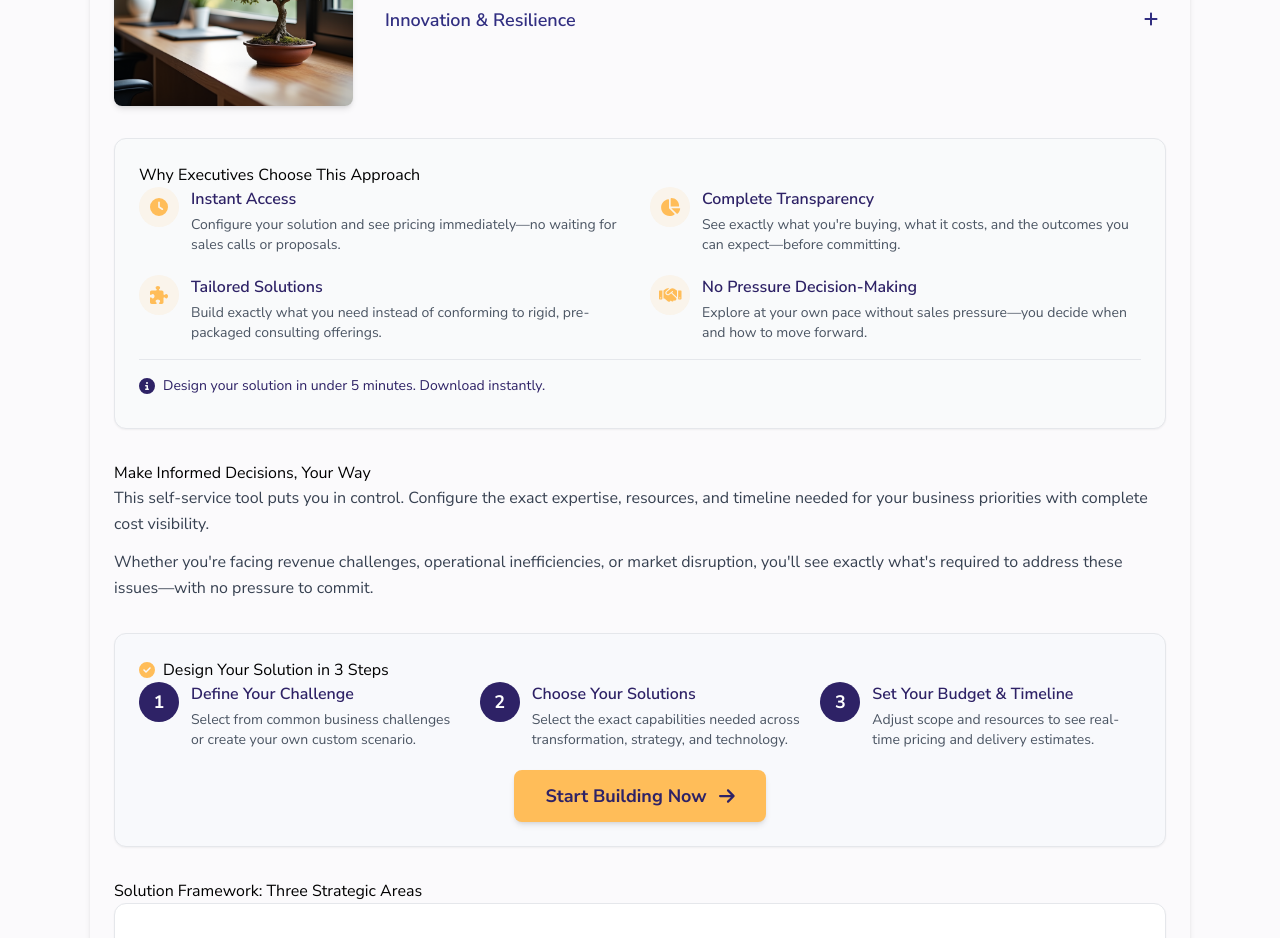
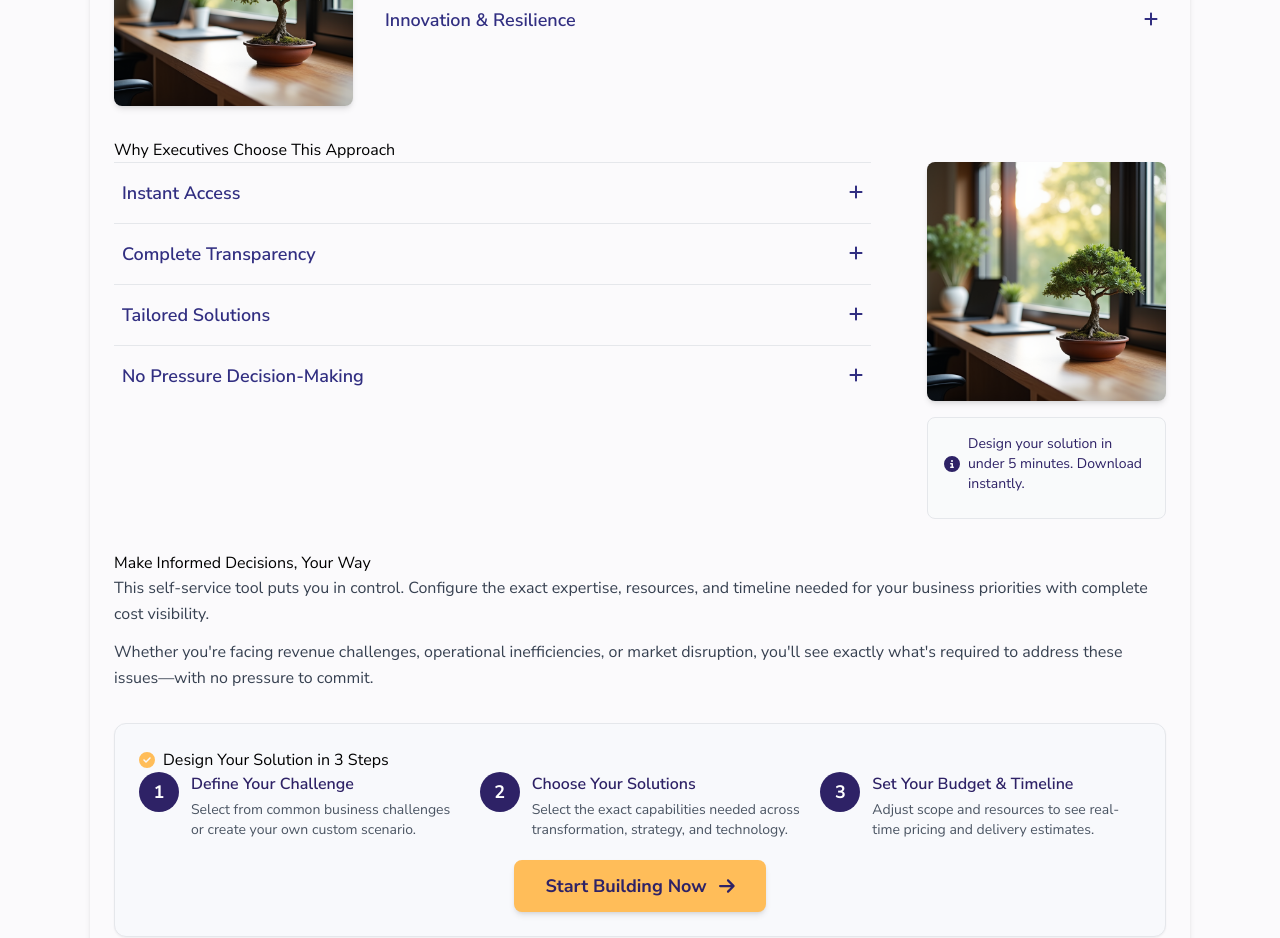
Before and after one commit to elexive-com/elexive-calc, a React (Create React App) app: page / in a window 1280 px wide. Shown: the part 820-1758 px from the top of the page. Built offline with nearby package versions, Linux system fonts and the light colour scheme; what @react-pdf/renderer would draw is missing.

Commit message:
modified additional section to the new design

```diff
--- a/src/components/CalculatorIntroduction.jsx
+++ b/src/components/CalculatorIntroduction.jsx
@@ -341,66 +341,135 @@ const CalculatorIntroduction = ({ onGetStarted }) => {
         </div>
       </div>
 
-      {/* VALUE PROPOSITION: Differentiation & control */}
-      <div className="mb-8 bg-gray-50 rounded-xl p-6 border border-gray-200 shadow-sm">
+      {/* VALUE PROPOSITION: Differentiation & control - Redesigned with collapsible cards & bonsai image */}
+      <div className="mb-8">
         <h3 className="elx-heading-2">Why Executives Choose This Approach</h3>
 
-        <div className="grid grid-cols-1 md:grid-cols-2 gap-5 mb-4">
-          <div className="flex items-start">
-            <div className="w-10 h-10 rounded-full bg-elx-accent bg-opacity-10 text-elx-accent flex items-center justify-center font-bold text-lg flex-shrink-0 mr-3">
-              <FontAwesomeIcon icon={faClock} />
-            </div>
-            <div>
-              <h4 className="font-semibold text-elx-primary mb-1">Instant Access</h4>
-              <p className="text-gray-600 text-sm">
+        <div className="flex flex-col md:flex-row">
+          <div className="order-1 md:order-1 w-full md:w-3/4 pr-0 md:pr-8">
+            <div className="space-y-0">
+              <CollapsibleCard
+                title="Instant Access"
+                icon={faClock}
+                content={
+                  <>
+                    <p className="text-sm text-gray-600 mb-3">
                       Configure your solution and see pricing immediately—no waiting for sales calls or proposals.
                     </p>
+
+                    <div className="pt-3 border-t border-gray-200">
+                      <h5 className="font-medium text-elx-primary text-sm mb-2">Benefits of instant access:</h5>
+                      <ul className="text-sm text-gray-600 space-y-1">
+                        <li className="flex items-start">
+                          <FontAwesomeIcon icon={faCheckCircle} className="text-elx-accent mt-0.5 mr-2 flex-shrink-0 text-xs" />
+                          <span>Make decisions on your timeline, not a salesperson's</span>
+                        </li>
+                        <li className="flex items-start">
+                          <FontAwesomeIcon icon={faCheckCircle} className="text-elx-accent mt-0.5 mr-2 flex-shrink-0 text-xs" />
+                          <span>Preview your complete solution before any commitment</span>
+                        </li>
+                      </ul>
+                    </div>
+                  </>
+                }
+              />
+
+              <CollapsibleCard
+                title="Complete Transparency"
+                icon={faChartPie}
+                content={
+                  <>
+                    <p className="text-sm text-gray-600 mb-3">
+                      See exactly what you're buying, what it costs, and the outcomes you can expect—before committing.
+                    </p>
+
+                    <div className="pt-3 border-t border-gray-200">
+                      <h5 className="font-medium text-elx-primary text-sm mb-2">What we make transparent:</h5>
+                      <ul className="text-sm text-gray-600 space-y-1">
+                        <li className="flex items-start">
+                          <FontAwesomeIcon icon={faCheckCircle} className="text-elx-accent mt-0.5 mr-2 flex-shrink-0 text-xs" />
+                          <span>Item-by-item breakdown of costs and services</span>
+                        </li>
+                        <li className="flex items-start">
+                          <FontAwesomeIcon icon={faCheckCircle} className="text-elx-accent mt-0.5 mr-2 flex-shrink-0 text-xs" />
+                          <span>Clear timeline and delivery expectations</span>
+                        </li>
+                      </ul>
+                    </div>
+                  </>
+                }
+              />
+
+              <CollapsibleCard
+                title="Tailored Solutions"
+                icon={faPuzzlePiece}
+                content={
+                  <>
+                    <p className="text-sm text-gray-600 mb-3">
+                      Build exactly what you need instead of conforming to rigid, pre-packaged consulting offerings.
+                    </p>
+
+                    <div className="pt-3 border-t border-gray-200">
+                      <h5 className="font-medium text-elx-primary text-sm mb-2">How we enable customization:</h5>
+                      <ul className="text-sm text-gray-600 space-y-1">
+                        <li className="flex items-start">
+                          <FontAwesomeIcon icon={faCheckCircle} className="text-elx-accent mt-0.5 mr-2 flex-shrink-0 text-xs" />
+                          <span>Modular components you can mix and match</span>
+                        </li>
+                        <li className="flex items-start">
+                          <FontAwesomeIcon icon={faCheckCircle} className="text-elx-accent mt-0.5 mr-2 flex-shrink-0 text-xs" />
+                          <span>Adjustable resource levels for each solution area</span>
+                        </li>
+                      </ul>
+                    </div>
+                  </>
+                }
+              />
+
+              <CollapsibleCard
+                title="No Pressure Decision-Making"
+                icon={faHandshake}
+                content={
+                  <>
+                    <p className="text-sm text-gray-600 mb-3">
+                      Explore at your own pace without sales pressure—you decide when and how to move forward.
+                    </p>
+
+                    <div className="pt-3 border-t border-gray-200">
+                      <h5 className="font-medium text-elx-primary text-sm mb-2">Our no-pressure approach:</h5>
+                      <ul className="text-sm text-gray-600 space-y-1">
+                        <li className="flex items-start">
+                          <FontAwesomeIcon icon={faCheckCircle} className="text-elx-accent mt-0.5 mr-2 flex-shrink-0 text-xs" />
+                          <span>Save and revisit your plan as needed</span>
+                        </li>
+                        <li className="flex items-start">
+                          <FontAwesomeIcon icon={faCheckCircle} className="text-elx-accent mt-0.5 mr-2 flex-shrink-0 text-xs" />
+                          <span>Support available but never pushy</span>
+                        </li>
+                      </ul>
+                    </div>
+                  </>
+                }
+              />
             </div>
           </div>
 
-          <div className="flex items-start">
-            <div className="w-10 h-10 rounded-full bg-elx-accent bg-opacity-10 text-elx-accent flex items-center justify-center font-bold text-lg flex-shrink-0 mr-3">
-              <FontAwesomeIcon icon={faChartPie} />
-            </div>
-            <div>
-              <h4 className="font-semibold text-elx-primary mb-1">Complete Transparency</h4>
-              <p className="text-gray-600 text-sm">
-                See exactly what you're buying, what it costs, and the outcomes you can expect—before committing.
-              </p>
-            </div>
-          </div>
-
-          <div className="flex items-start">
-            <div className="w-10 h-10 rounded-full bg-elx-accent bg-opacity-10 text-elx-accent flex items-center justify-center font-bold text-lg flex-shrink-0 mr-3">
-              <FontAwesomeIcon icon={faPuzzlePiece} />
-            </div>
-            <div>
-              <h4 className="font-semibold text-elx-primary mb-1">Tailored Solutions</h4>
-              <p className="text-gray-600 text-sm">
-                Build exactly what you need instead of conforming to rigid, pre-packaged consulting offerings.
-              </p>
-            </div>
-          </div>
-
-          <div className="flex items-start">
-            <div className="w-10 h-10 rounded-full bg-elx-accent bg-opacity-10 text-elx-accent flex items-center justify-center font-bold text-lg flex-shrink-0 mr-3">
-              <FontAwesomeIcon icon={faHandshake} />
-            </div>
-            <div>
-              <h4 className="font-semibold text-elx-primary mb-1">No Pressure Decision-Making</h4>
-              <p className="text-gray-600 text-sm">
-                Explore at your own pace without sales pressure—you decide when and how to move forward.
-              </p>
-            </div>
-          </div>
-        </div>
-
-        <div className="mt-4 pt-4 border-t border-gray-200">
+          <div className="order-2 md:order-2 w-full md:w-1/4 mt-6 md:mt-0 md:pl-6">
+            <div className="sticky top-6">
+              <img
+                src={`${process.env.PUBLIC_URL}/bonsai-square-1.png`}
+                alt="Bonsai tree representing growth and balance"
+                className="w-full rounded-lg shadow-md"
+              />
+              <div className="mt-4 p-4 bg-gray-50 rounded-lg border border-gray-200">
                 <div className="flex items-center mb-2">
                   <FontAwesomeIcon icon={faInfoCircle} className="text-elx-primary mr-2" />
                   <p className="text-sm font-medium text-elx-primary">
                     Design your solution in under 5 minutes. Download instantly.
                   </p>
+                </div>
+              </div>
+            </div>
           </div>
         </div>
       </div>
```
Lines whose indentation alone changed are shown as unchanged.
